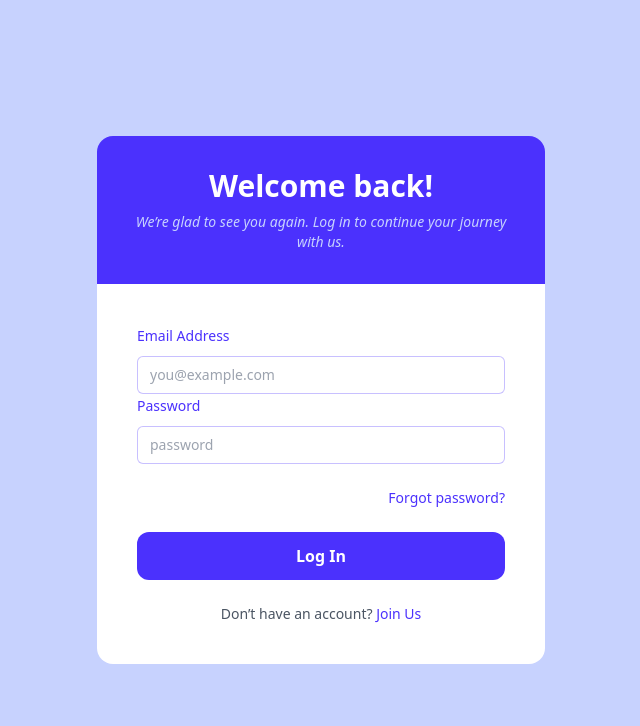
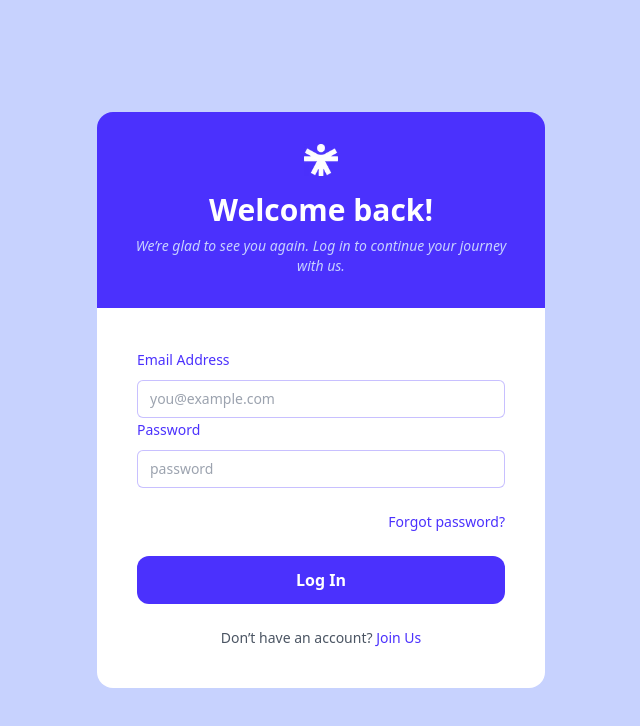
Before and after one commit to elurg/cuatico-dev, an Angular app in the folder cuatico-frontend/: page /login in a window 1280 px wide. Shown: the top 726 px of the page, without its empty margins (319-959 px from the left). Built offline with nearby package versions, Linux system fonts and the light colour scheme.

Commit message:
Logo en los componentes Login y Register

```diff
--- a/cuatico-frontend/src/app/components/login/login.html
+++ b/cuatico-frontend/src/app/components/login/login.html
@@ -2,6 +2,7 @@
   <div class="w-full max-w-md rounded-2xl overflow-hidden">
     <!-- Título y texto bonito: fondo primario -->
     <div class="bg-primario p-8 text-white text-center">
+      <img src="assets/logop.avif" alt="Logo Cuático" class="h-8 w-auto mx-auto mb-4">
       <h2 class="text-3xl font-bold mb-2">Welcome back!</h2>
       <p class="text-sm italic text-indigo-200">
         We’re glad to see you again. Log in to continue your journey with us.
--- a/cuatico-frontend/src/app/components/register/register.html
+++ b/cuatico-frontend/src/app/components/register/register.html
@@ -2,6 +2,7 @@
   <div class="w-full max-w-md rounded-2xl overflow-hidden">
     <!-- Título y texto bonito: fondo primario -->
     <div class="bg-primario p-8 text-white text-center">
+      <img src="assets/logop.avif" alt="Logo Cuático" class="h-8 w-auto mx-auto mb-4">
       <h2 class="text-3xl font-bold mb-2">Create your account</h2>
       <p class="text-sm italic text-indigo-200">
         Join us and start your journey today. It only takes a minute!
```
